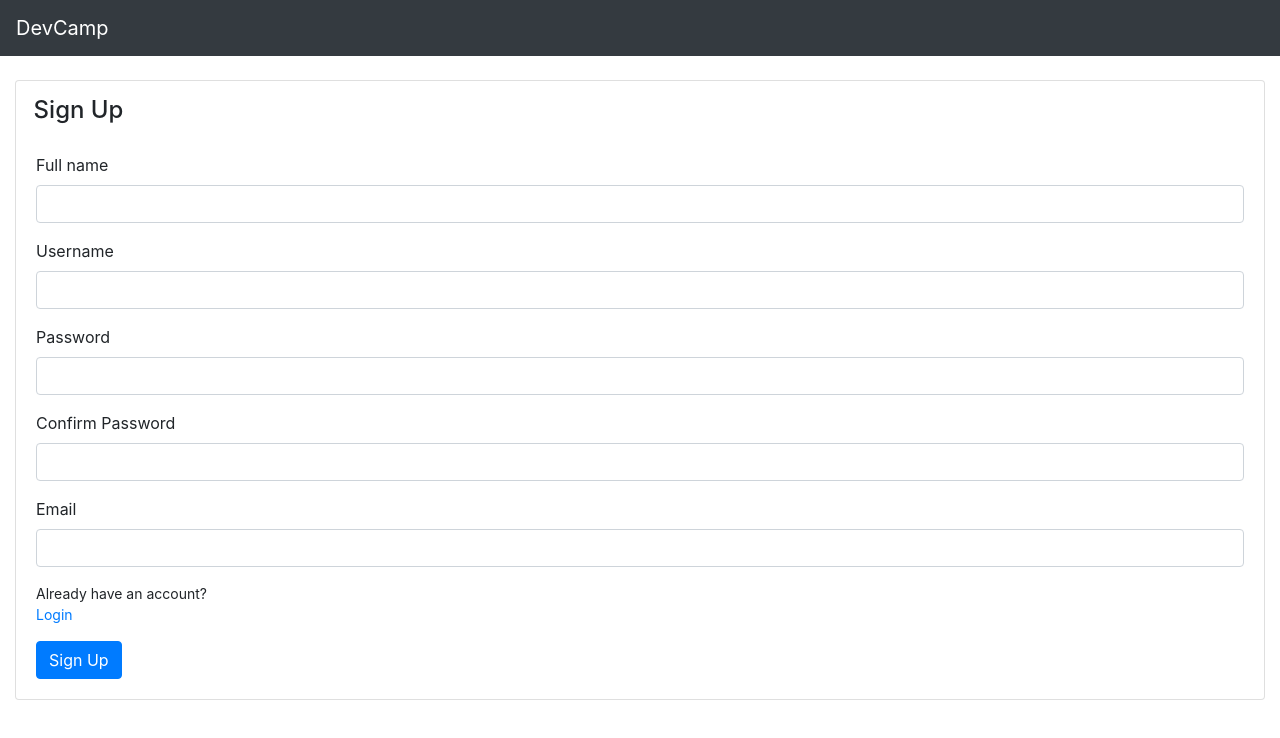
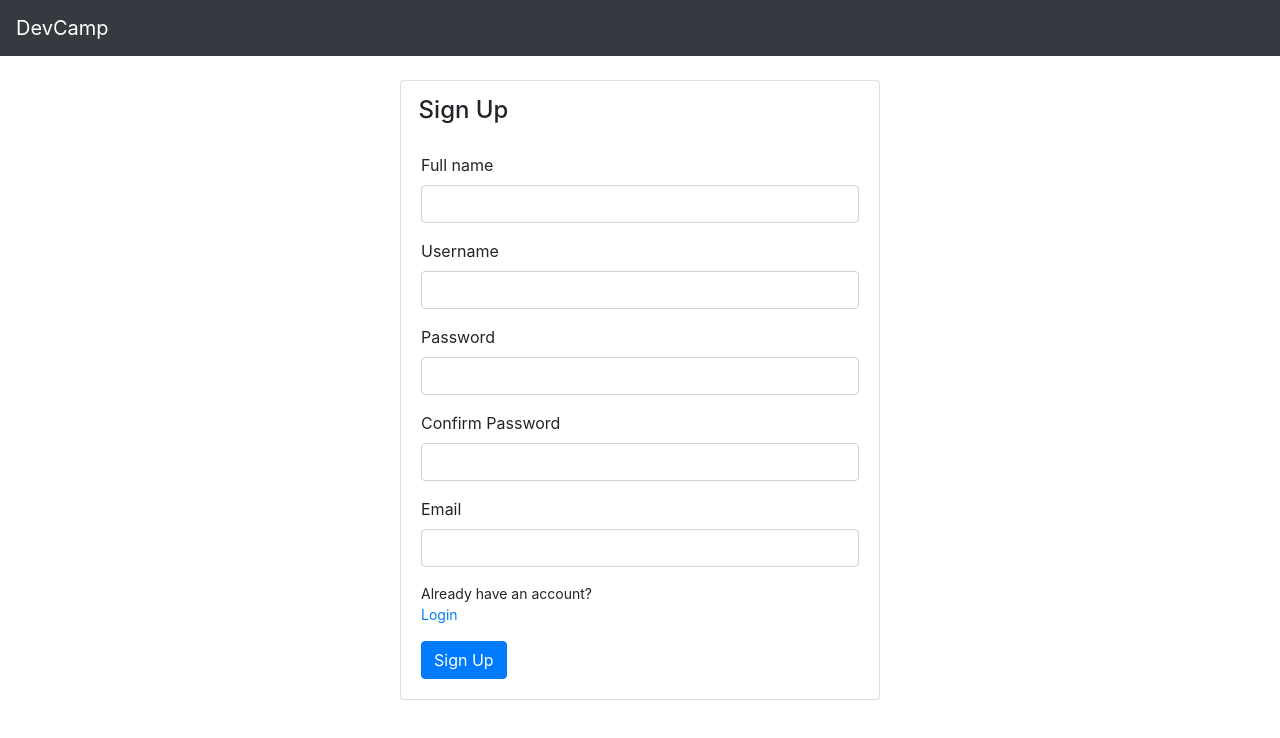
Before and after one commit to xpresser/Loggify, a React (Create React App) app in the folder frontend/loggingsystem/: page /signup in a window 1280 px wide. Shown: the top 738 px of the page. Built offline with nearby package versions, Linux system fonts and the light colour scheme.

Commit message:
MD02-2016: Style register form

```diff
--- a/frontend/loggingsystem/src/pages/Auth/RegisterPage.js
+++ b/frontend/loggingsystem/src/pages/Auth/RegisterPage.js
@@ -16,7 +16,10 @@ const RegisterPage = () => {
   const history = useHistory();
 
   return (
-    <Card>
+    <Card
+      class="col-md-6 col-md-offset-3"
+      style={{ width: "30rem", margin: "0 auto" }}
+    >
       <AuthTitle>Sign Up</AuthTitle>
       <Card.Body>
         <Formik
@@ -28,7 +31,6 @@ const RegisterPage = () => {
           }}
           onSubmit={(values) => {
             dispatch(register(values));
-            history.push("/");
           }}
           validationSchema={SignupValidationSchema}
         >
```
